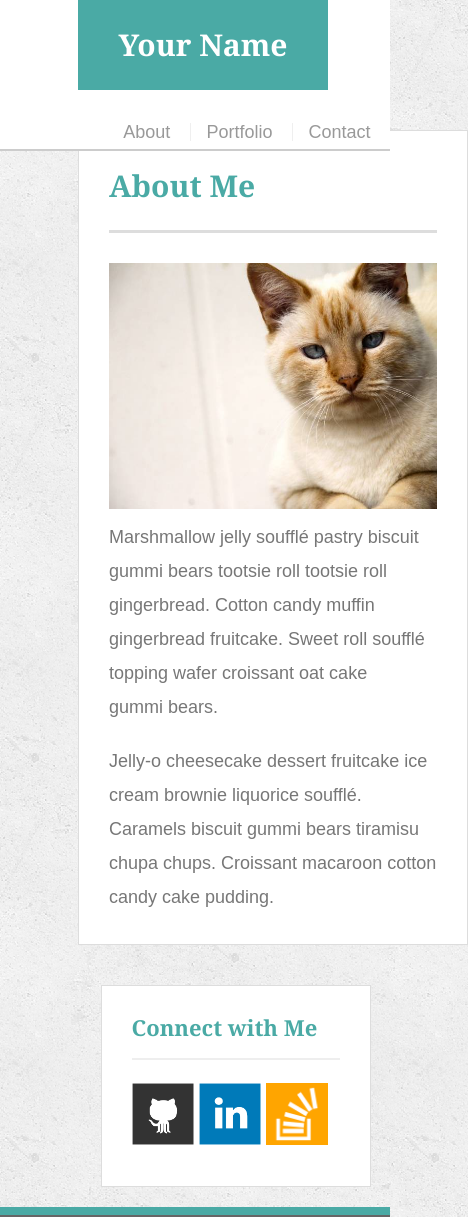
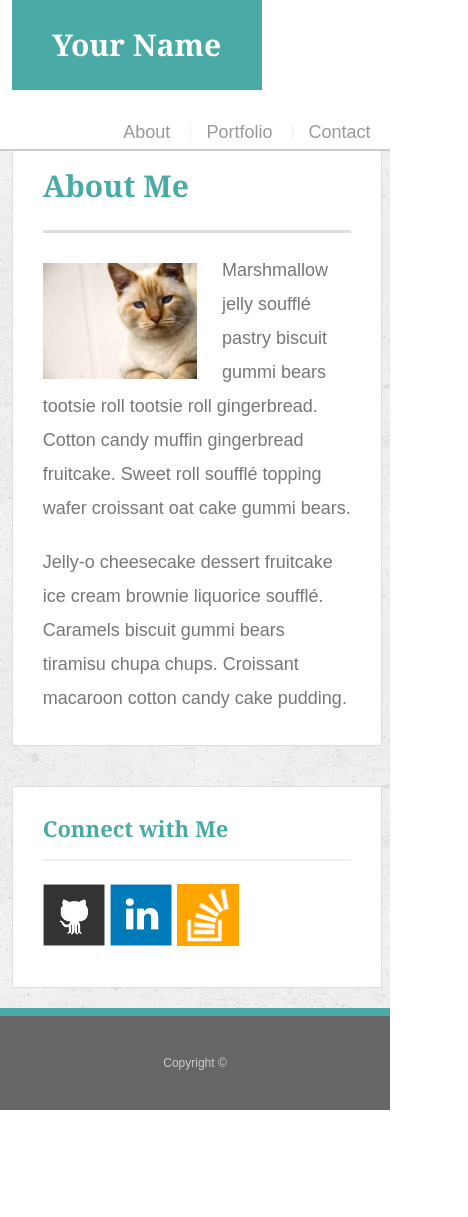
Before and after one commit to jenncuenca/Responsive-Portfolio, a plain HTML site: page index.html in a window 390 px wide. Shown: the top 1217 px of the page, 468 px wide, since content can reach past the window. After the commit the page ends 1110 px from the top, so only its background shows below. Drawn offline with Linux system fonts and the light colour scheme.

Commit message:
added @media styling for 640 resolution

```diff
--- a/assets/css/style.css
+++ b/assets/css/style.css
@@ -265,9 +265,27 @@ input[type=submit] {
   }
 }
 
+
 @media screen and (max-width: 768px) {
 
+  #logo {
+    margin-left: 3%;
+  }
+  .auth-image {
+    width:50%;
+    float:left;
+  }
 
+  .main-section {
+    margin-left:3%;
+    max-width:95%;
+  }
+
+  .sidebar {
+    float:left;
+    margin-left:3%;
+    max-width:95%;
+  }
 }
 
 @media screen and (max-width: 640px) {
```
